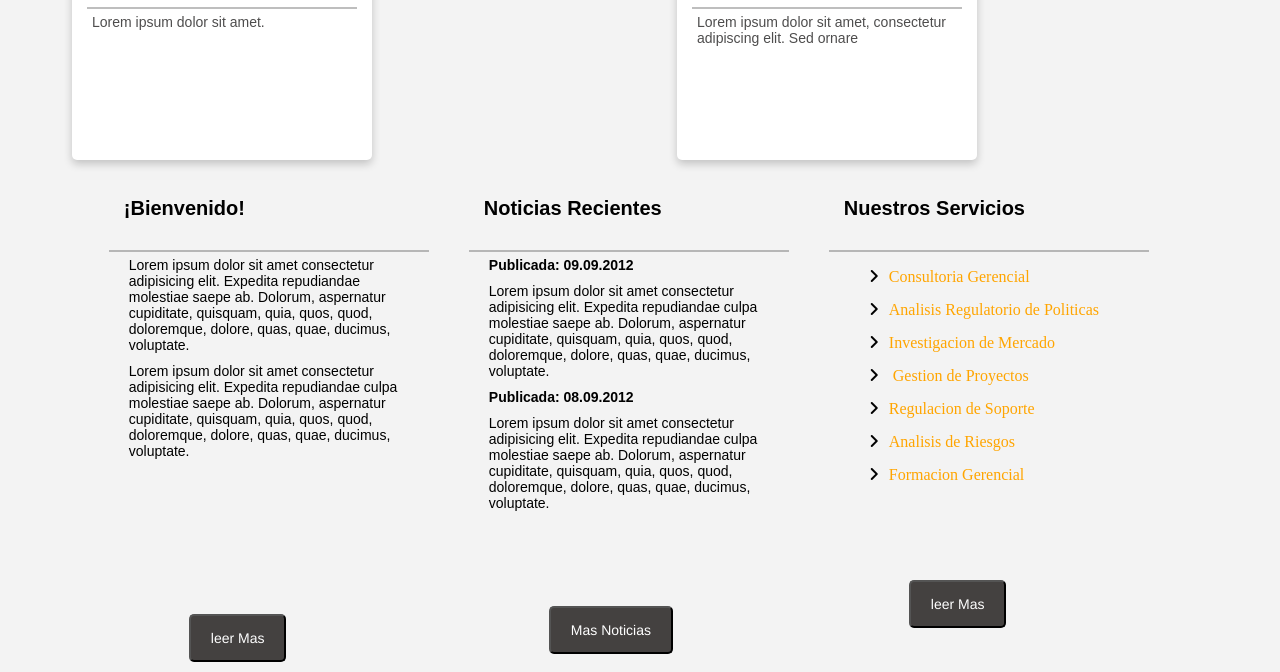
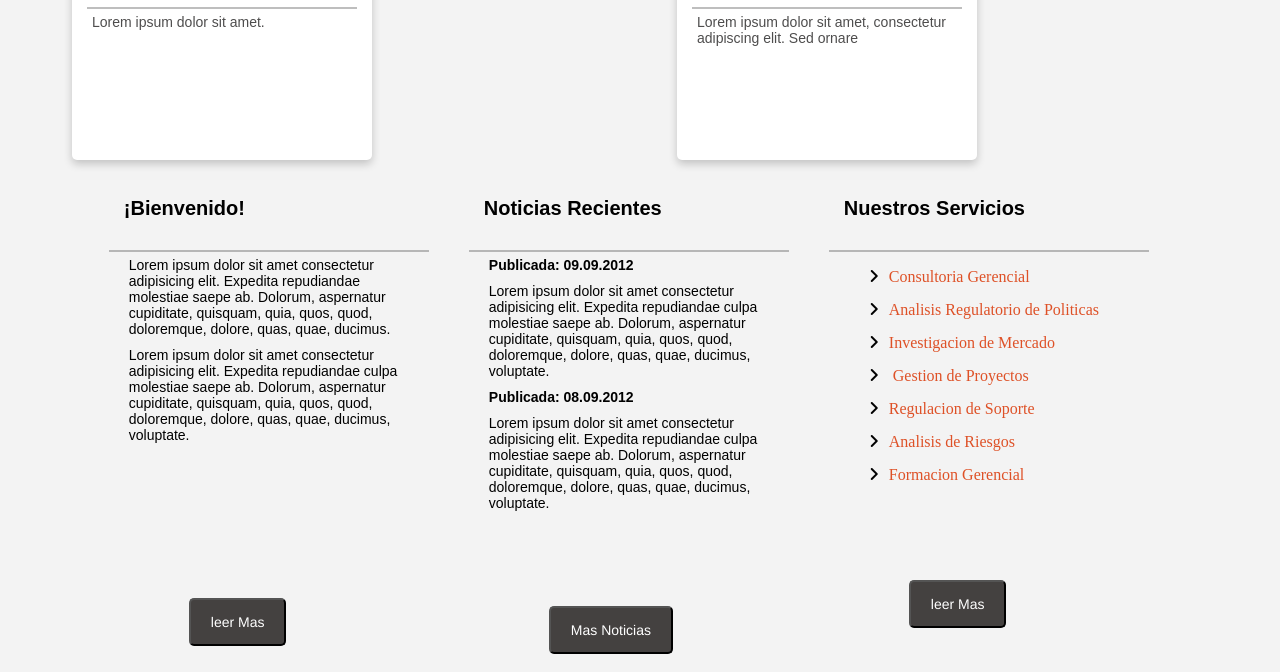
Before and after one commit to Deasde34/replica-hipermedia, a plain HTML site: page index.html in a window 1280 px wide. Shown: the part 1176-1848 px from the top of the page. Drawn offline with Linux system fonts and the light colour scheme.

Commit message:
new layout structure

```diff
--- a/index.html
+++ b/index.html
@@ -79,7 +79,7 @@
         <h3 class="my-grid-titles" style="color: #000000">¡Bienvenido!</h3>
         <p class="my-grid-text">Lorem ipsum dolor sit amet consectetur adipisicing elit. Expedita repudiandae molestiae
           saepe ab. Dolorum, aspernatur cupiditate, quisquam, quia, quos, quod, doloremque, dolore, quas, quae,
-          ducimus, voluptate. </p>
+          ducimus. </p>
         <p class="my-grid-text">Lorem ipsum dolor sit amet consectetur adipisicing elit. Expedita repudiandae culpa
           molestiae saepe ab. Dolorum, aspernatur cupiditate, quisquam, quia, quos, quod, doloremque, dolore, quas,
           quae, ducimus, voluptate. </p>
@@ -111,32 +111,32 @@
         <h3 class="my-grid-titles" style="color: #000000">Nuestros Servicios</h3>
         <ul style="list-style: none">
           <li class="service-link">
-            <i class="fa-solid fa-angle-right"></i></i><a class="service" style="color: orange" href="/">Consultoria
+            <i class="fa-solid fa-angle-right"></i></i><a class="service"href="/">Consultoria
               Gerencial</a>
           </li>
           <li class="service-link">
-            <i class="fa-solid fa-angle-right"></i><a class="service" style="color: orange" href="/">Analisis
+            <i class="fa-solid fa-angle-right"></i><a class="service" href="/">Analisis
               Regulatorio de
               Politicas</a>
           </li>
           <li class="service-link">
-            <i class="fa-solid fa-angle-right"></i><a class="service" style="color: orange" href="/">Investigacion de
+            <i class="fa-solid fa-angle-right"></i><a class="service" href="/">Investigacion de
               Mercado</a>
           </li>
           <li class="service-link">
-            <i class="fa-solid fa-angle-right"></i> <a class="service" style="color: orange" href="/">Gestion de
+            <i class="fa-solid fa-angle-right"></i> <a class="service" href="/">Gestion de
               Proyectos</a>
           </li>
           <li class="service-link">
-            <i class="fa-solid fa-angle-right"></i><a class="service" style="color: orange" href="/">Regulacion de
+            <i class="fa-solid fa-angle-right"></i><a class="service" href="/">Regulacion de
               Soporte</a>
           </li>
           <li class="service-link">
-            <i class="fa-solid fa-angle-right"></i><a class="service" style="color: orange" href="/">Analisis de
+            <i class="fa-solid fa-angle-right"></i><a class="service" href="/">Analisis de
               Riesgos</a>
           </li>
           <li class="service-link">
-            <i class="fa-solid fa-angle-right"></i><a class="service" style="color: orange" href="/">Formacion
+            <i class="fa-solid fa-angle-right"></i><a class="service" href="/">Formacion
               Gerencial</a>
           </li>
         </ul>
```
